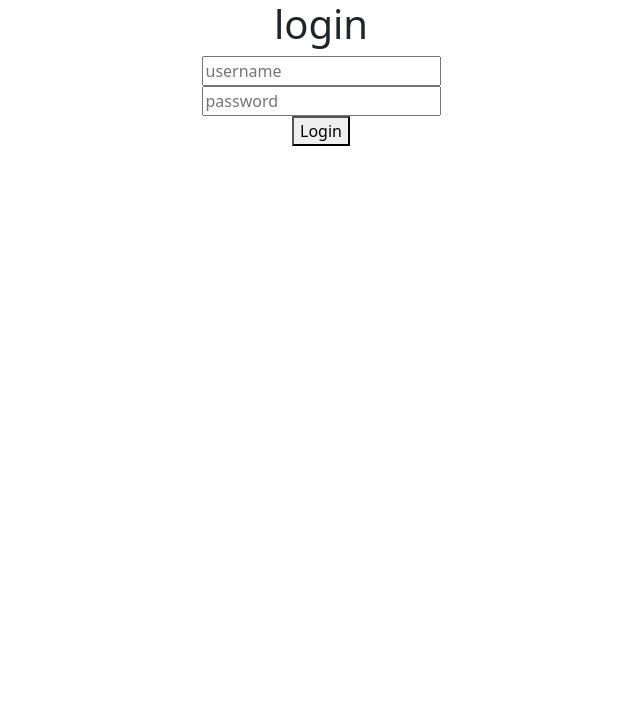
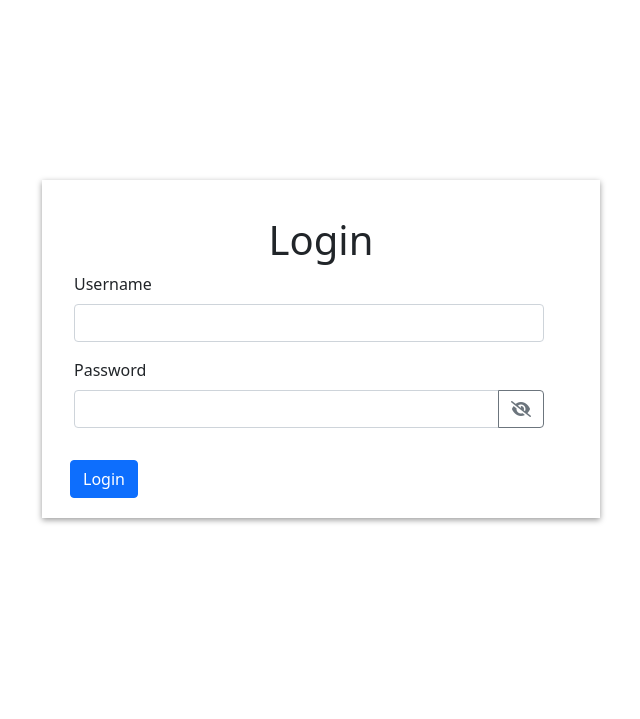
Before and after one commit to CaioSimioni/auth_django, a Django app: page /auth/login/ in a window 1280 px wide. Shown: the top 719 px of the page, without its empty margins (319-959 px from the left). Run offline with Django 5.2, Linux system fonts and the light colour scheme.

Commit message:
update pages

```diff
--- a/auth_app/templates/layout.html
+++ b/auth_app/templates/layout.html
@@ -8,7 +8,6 @@
   <title>Auth App</title>
   {% endblock %}
   <style>
-
   </style>
   {% block style %}
   {% endblock %}
--- a/auth_app/templates/login.html
+++ b/auth_app/templates/login.html
@@ -4,21 +4,56 @@
 {% endblock %}
 {% block style %}
 <style>
-
+  .container {
+    width: 50vw;
+    height: 80vh;
+    margin: 10vh auto;
+    padding-top: 50px;
+    justify-content: center;
+    align-items: center;
+  }
+  .container form {
+    max-width: max-content;
+    background-color: #ffffff;
+    margin: 50px auto;
+    padding: 20px;
+    box-shadow: 0px 2px 6px rgba(0, 0, 0, 0.4);
+  }
 </style>
 {% endblock%}
 {% block content %}
-<div class="container text-center">
-  <div class="row">
-    <h1>login</h1>
-    <form action="{% url 'login' %}" method="post">
-      {% csrf_token %}
-      <input type="text" name="username" id="username" placeholder="username">
-      <br>
-      <input type="password" name="password" id="password" placeholder="password">
-      <br>
-      <button type="submit">Login</button>
-    </form>
-  </div>
+<div class="container">
+  <form class="row g-3 w-50" action="{% url 'login' %}" method="post">
+    {% csrf_token %}
+    <p class="h1 text-center">Login</p>
+    <div class="row mb-3">
+      <label for="inputUsername" class="form-label">Username</label>
+      <div class="input-group">
+        <input type="text" class="form-control" id="inputUsername" name="username">
+      </div>
+    </div>
+    <div class="row mb-3">
+      <label for="inputPassword" class="form-label">Password</label>
+      <div class="input-group">
+        <input type="password" class="form-control" id="inputPassword" name="password">
+        <button class="btn btn-outline-secondary" type="button" id="togglePassword">
+          <i class="fa-solid fa-eye-slash"></i>
+        </button>
+      </div>
+    </div>
+    <div class="col-auto">
+      <button type="submit" class="btn btn-primary">Login</button>
+    </div>
+  </form>
 </div>
+<script>
+  const togglePassword = document.getElementById('togglePassword');
+  const password = document.getElementById('inputPassword');
+
+  togglePassword.addEventListener('click', function () {
+    const type = password.getAttribute('type') === 'password' ? 'text' : 'password';
+    password.setAttribute('type', type);
+    this.innerHTML = type === 'password' ? '<i class="fa-solid fa-eye-slash"></i>' : '<i class="fa-solid fa-eye"></i>';
+  });
+</script>
 {% endblock %}
```
